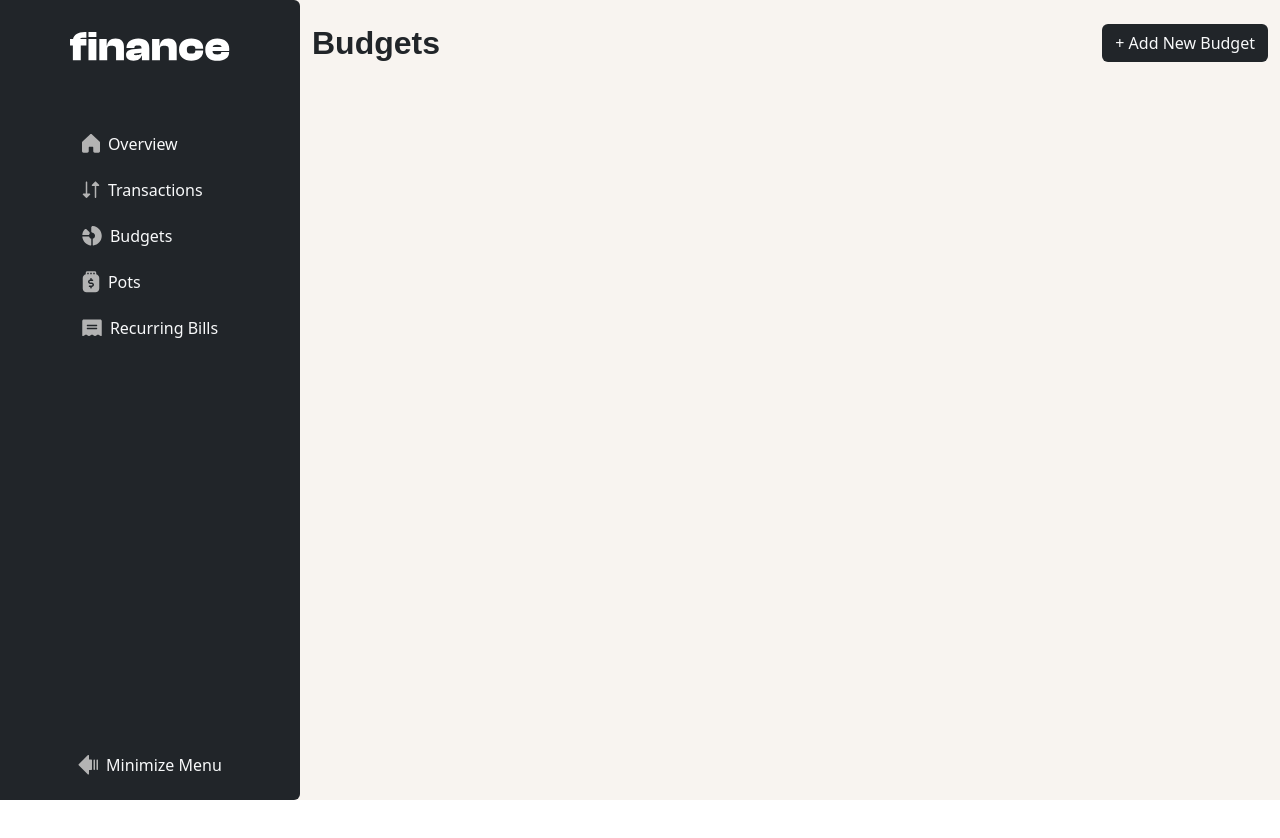
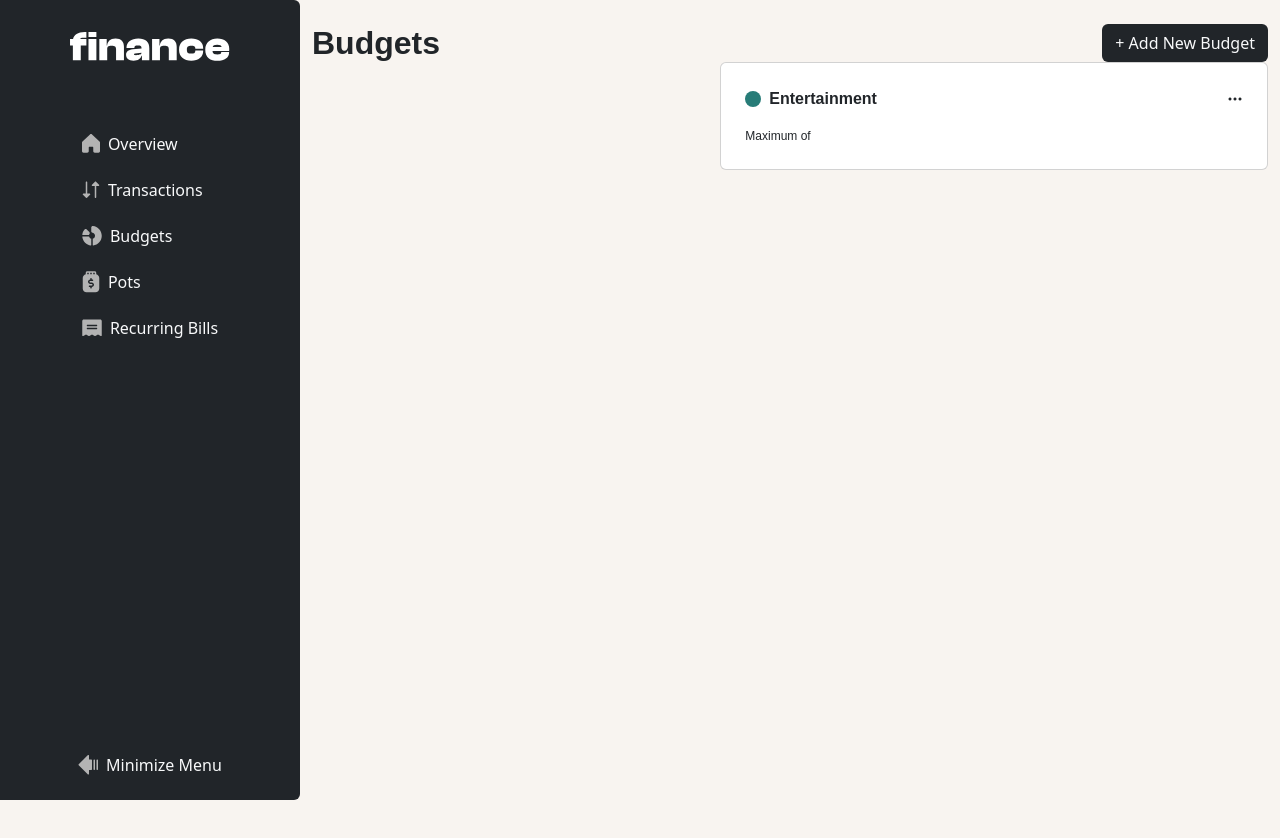
Before and after one commit to abdalsimam1-sketch/personal-finance-app, a React (Vite) app: page /budgets in a window 1280 px wide. Shown: the top 838 px of the page. Before the commit the page ends 800 px from the top, so only its background shows below. Built offline with nearby package versions, Linux system fonts and the light colour scheme.

Commit message:
test : the budget card to see what it will look like

```diff
--- a/src/components/UI/BudgetCard.jsx
+++ b/src/components/UI/BudgetCard.jsx
@@ -1,5 +1,14 @@
 import React from "react";
-
-export const BudgetCard = () => {
-  return <div>BudgetCard</div>;
+import { BudgetsAndPotsLabel } from "./BudgetsAndPotsLabel";
+export const BudgetCard = ({ max }) => {
+  return (
+    <div className="card p-4 d-flex flex-column gap-3">
+      <BudgetsAndPotsLabel
+        label="Entertainment"
+        color="var(--color-green)"
+        variant="Budget"
+      ></BudgetsAndPotsLabel>
+      <span className="text-preset-5 text muted">Maximum of {max}</span>
+    </div>
+  );
 };
--- a/src/pages/Budgets.jsx
+++ b/src/pages/Budgets.jsx
@@ -1,5 +1,5 @@
 import { Title } from "../components/UI/Title";
-
+import { BudgetCard } from "../components/UI/BudgetCard";
 export const Budgets = () => {
   return (
     <div className="container">
@@ -9,7 +9,9 @@ export const Budgets = () => {
       </div>
       <div className="row">
         <section className="col-12 col-md-5"></section>
-        <section className="col-12 col-md-7"></section>
+        <section className="col-12 col-md-7 min-vh-100">
+          <BudgetCard></BudgetCard>
+        </section>
       </div>
     </div>
   );
```
